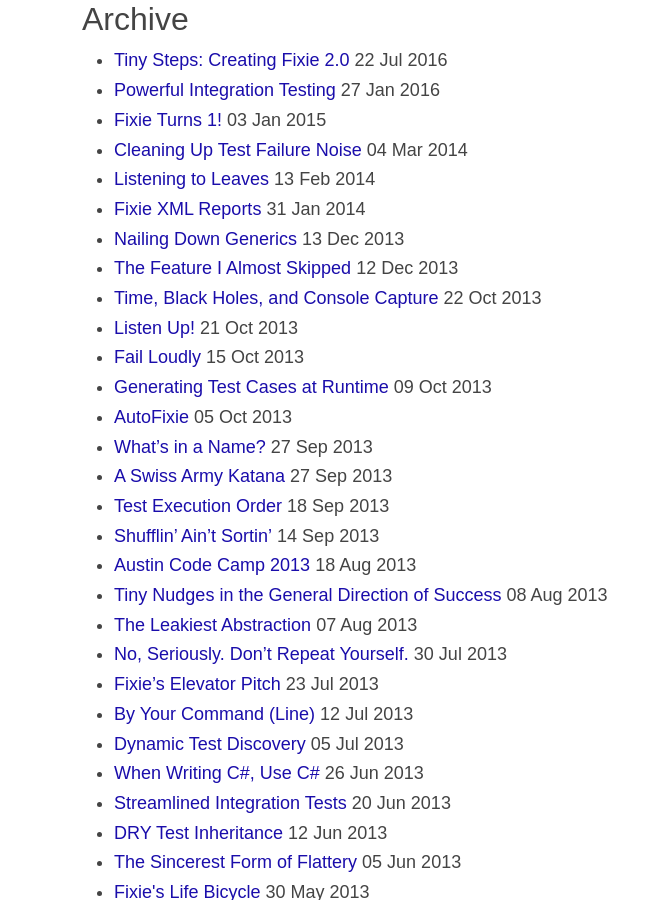
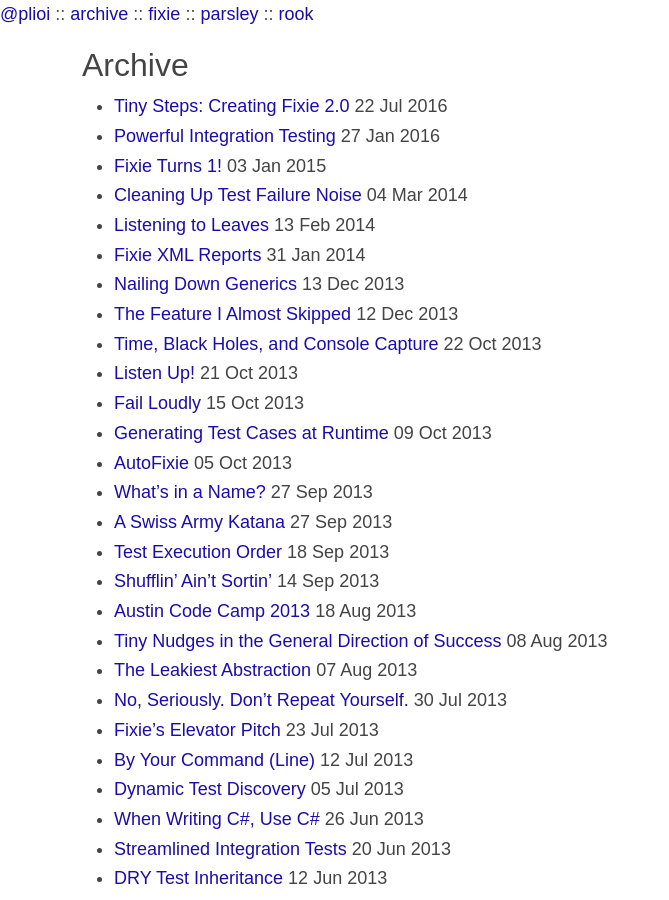
Before and after one commit to plioi/plioi.github.io, a Jekyll site: the page built from archive/index.html, in a window 1280 px wide and 900 px high. Shown: the whole window, without its empty margins (0-669 px from the left). Built offline with Jekyll 4.4.1, drawn with Linux system fonts in a browser that asks for light colours; some of the changed text lies outside the part shown.

Commit message:
Header/Footer

```diff
--- a/_layouts/default.html
+++ b/_layouts/default.html
@@ -19,22 +19,21 @@
     </script>
   </head>
   <body>
+    <header>
+      <p>
+        <a href="https://twitter.com/plioi/">@plioi</a> ::
+        <a href="http://patrick.lioi.net/archive/">archive</a> ::
+        <a href="http://plioi.github.io/fixie/">fixie</a> ::
+        <a href="http://github.com/plioi/parsley/">parsley</a> ::
+        <a href="http://github.com/plioi/rook/">rook</a>
+      </p>
+    </header>
     <div class="container">
-
       {{ content }}
-
-      <br>
-
-      <footer>
-        <p><a href="https://twitter.com/plioi/">@plioi</a> ::
-           <a href="http://patrick.lioi.net/archive/">archive</a> ::
-           <a href="http://plioi.github.io/fixie/">fixie</a> ::
-           <a href="http://github.com/plioi/parsley/">parsley</a> ::
-           <a href="http://github.com/plioi/rook/">rook</a>
-        </p>
+    </div>
+    <footer>
         <p>&copy; 2011-<span id="copyright-year"></span> Patrick Lioi</p>
-      </footer>
-    </div>
+    </footer>
     <script src="https://cdn.jsdelivr.net/npm/bootstrap@5.2.0-beta1/dist/js/bootstrap.min.js" integrity="sha384-kjU+l4N0Yf4ZOJErLsIcvOU2qSb74wXpOhqTvwVx3OElZRweTnQ6d31fXEoRD1Jy" crossorigin="anonymous"></script>
     <script type="text/javascript">
       document.getElementById("copyright-year").innerHTML = new Date().getFullYear();
```
